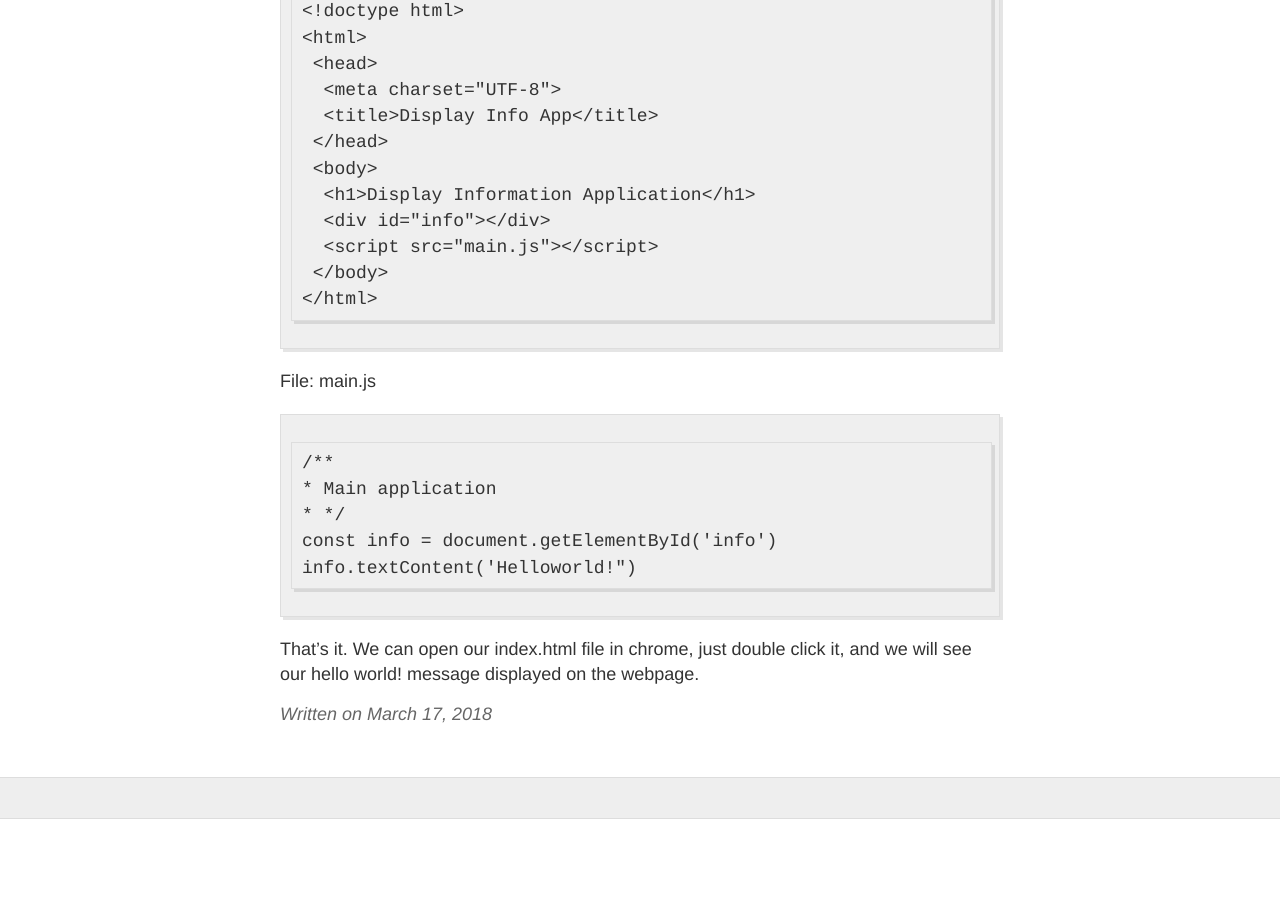
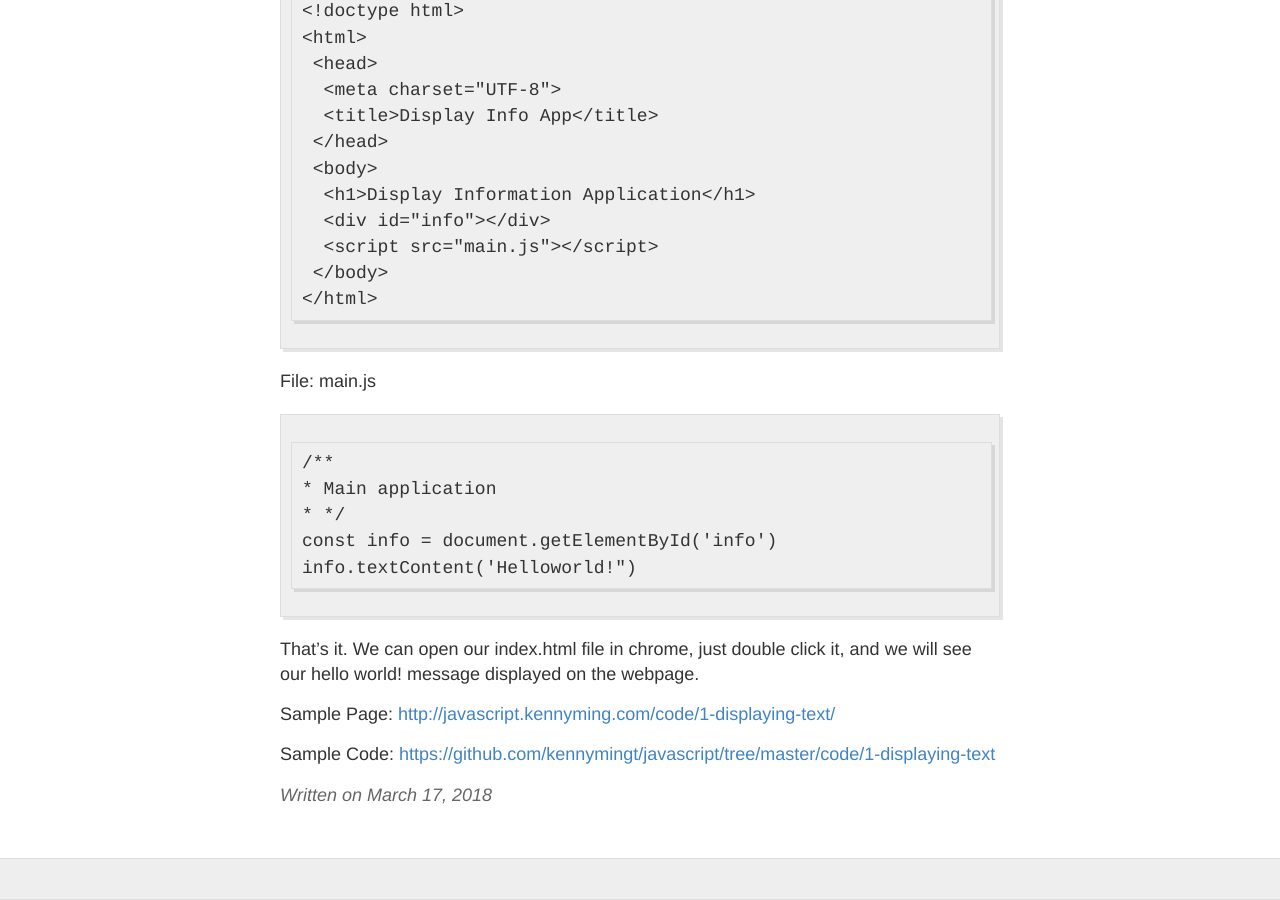
Before and after one commit to kennymingt/javascript, a Jekyll site: the page built from _posts/2018-03-17-1-displaying-text.md, in a window 1280 px wide and 900 px high, scrolled down 1063 px. Built offline with Jekyll 4.4.1, drawn with Linux system fonts in a browser that asks for light colours; our own code applies the rules of GitHub Pages for plain Markdown files; before the commit the page ends 1882 px from its top, so only the background shows below that.

Commit message:
update code links

```diff
--- a/_posts/2018-03-17-1-displaying-text.md
+++ b/_posts/2018-03-17-1-displaying-text.md
@@ -35,3 +35,9 @@ info.textContent('Helloworld!")
 
 That's it.
 We can open our index.html file in chrome, just double click it, and we will see our hello world! message displayed on the webpage.
+
+Sample Page:
+[http://javascript.kennyming.com/code/1-displaying-text/](http://javascript.kennyming.com/code/1-displaying-text/)
+
+Sample Code:
+[https://github.com/kennymingt/javascript/tree/master/code/1-displaying-text](https://github.com/kennymingt/javascript/tree/master/code/1-displaying-text)
```
Also changed, not shown: 1-displaying-text.md (deleted, +0 -37 lines).
